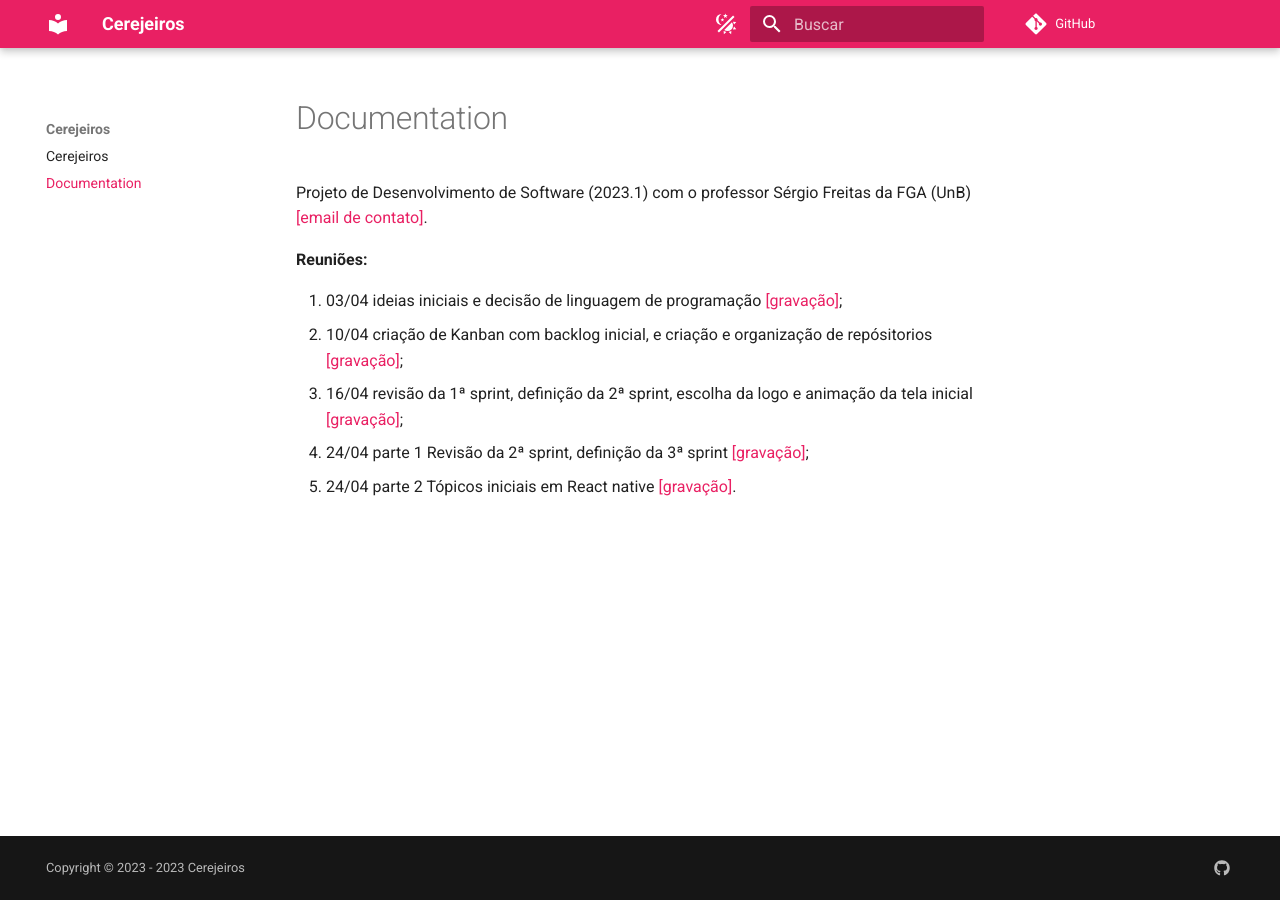
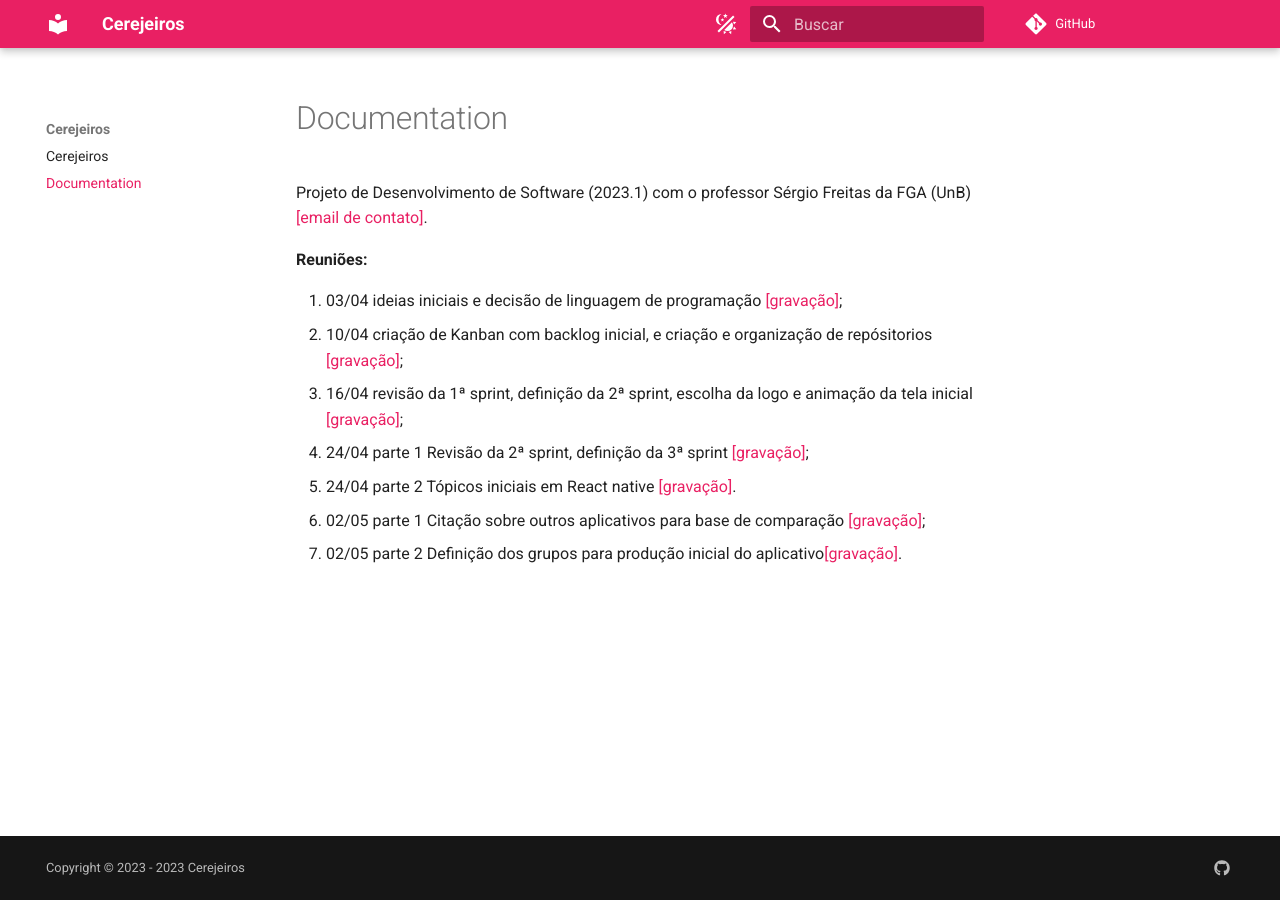
Before and after one commit to cerejeiros/bloom, an MkDocs documentation site: the page built from docs/documentation.md, in a window 1280 px wide. Built offline with MkDocs 1.6.1 and Material for MkDocs 9.7.7, drawn with Linux system fonts in a browser that asks for light colours; comment, search, counter and statistics services are not loaded.

Commit message:
atualizando a documentação

```diff
--- a/docs/documentation.md
+++ b/docs/documentation.md
@@ -7,3 +7,5 @@
 3.  16/04 revisão da 1ª sprint, definição da 2ª sprint, escolha da logo e animação da tela inicial [[gravação]](https://youtu.be/jxAqiAvt2C0);
 4. 24/04 parte 1 Revisão da 2ª sprint, definição da 3ª sprint [[gravação]](https://youtu.be/WNyN6yPAbT0);
 5. 24/04 parte 2  Tópicos iniciais em React native [[gravação]](https://youtu.be/b4VeMpOEmks).
+6. 02/05 parte 1 Citação sobre outros aplicativos para base de comparação [[gravação]](https://youtu.be/aX6EJ64jHoY);
+7. 02/05 parte 2  Definição dos grupos para produção inicial do aplicativo[[gravação]](https://youtu.be/rBXUtj7sAX0).
```
